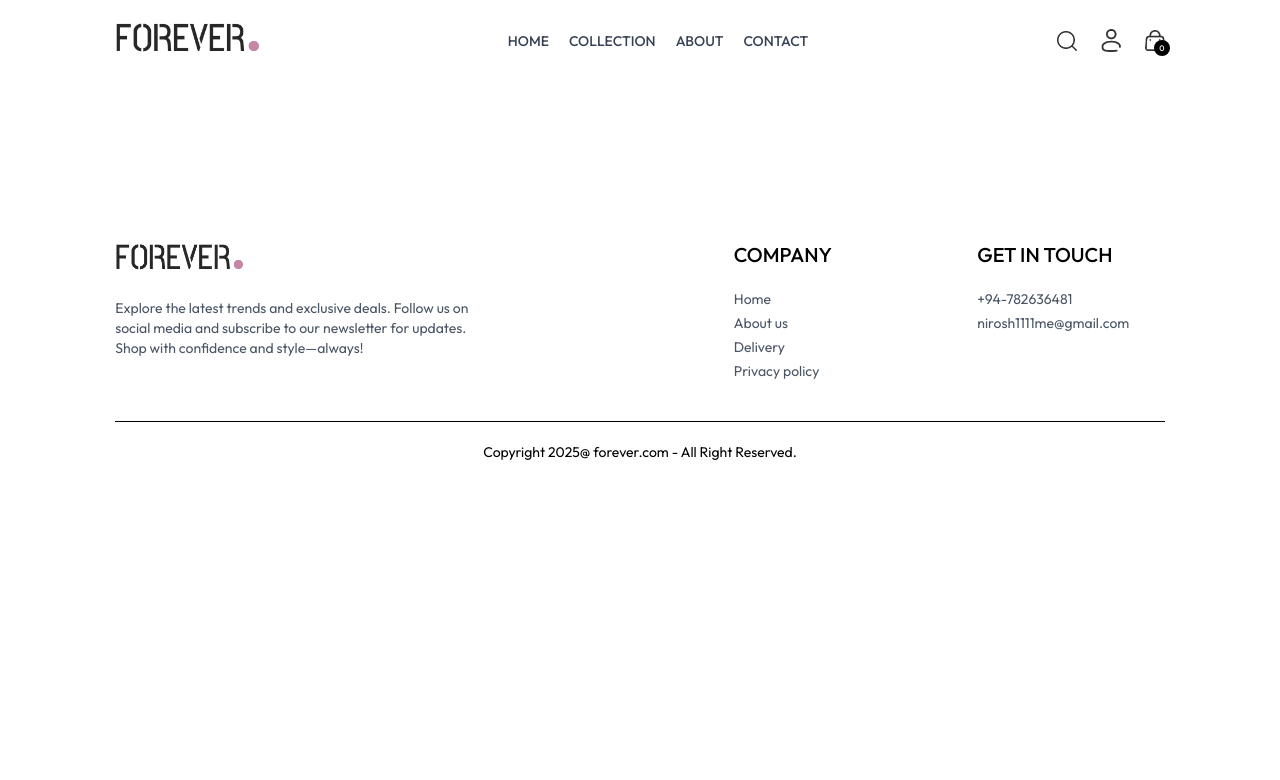
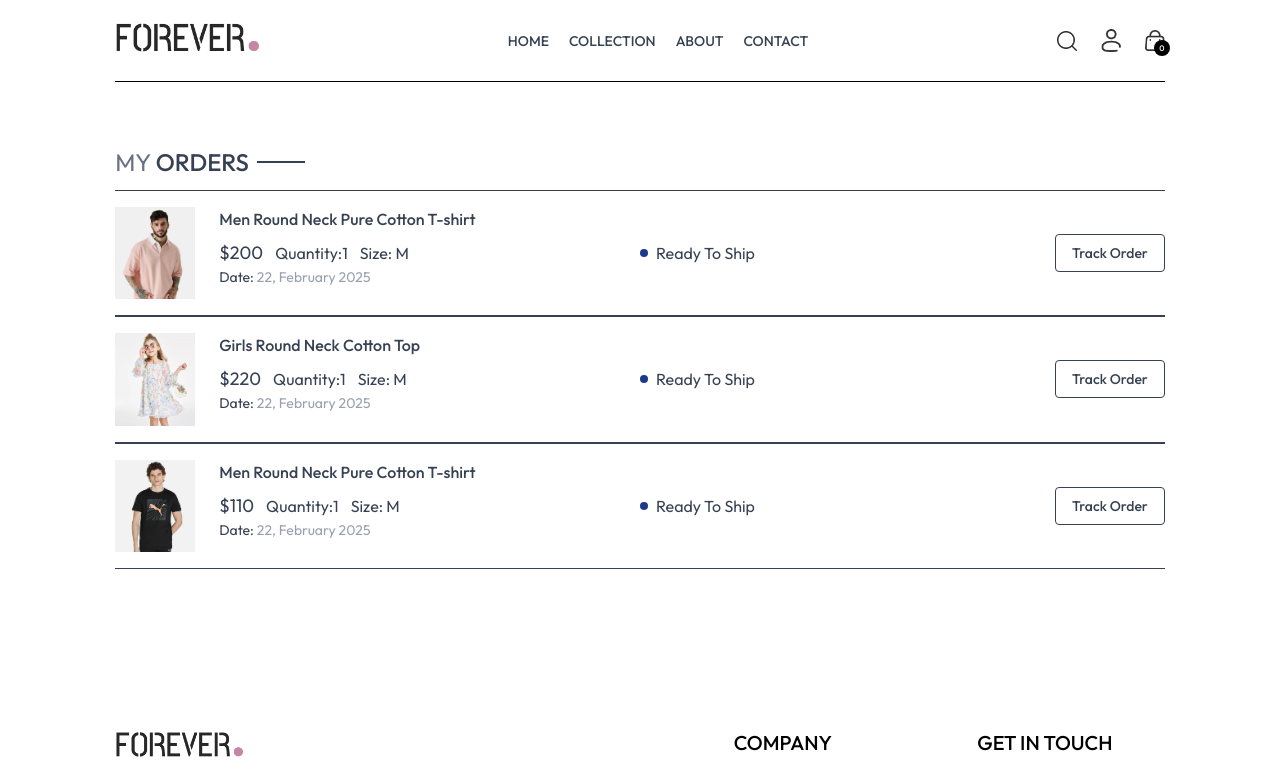
Before and after one commit to Nirosh-Edirisinghe/Ecommerse-site, a React (Vite) app in the folder frontend/: page /orders in a window 1280 px wide. Shown: the top 780 px of the page. Built offline with nearby package versions, Linux system fonts and the light colour scheme.

Commit message:
create ui part of the my order page

```diff
--- a/frontend/src/context/ShowContext.jsx
+++ b/frontend/src/context/ShowContext.jsx
@@ -1,6 +1,7 @@
 import { createContext, useEffect, useState } from "react";
 import { products } from "../assets/assets";
 import { toast } from "react-toastify";
+import { useNavigate } from "react-router-dom";
 
 export const ShopContext = createContext();
 
@@ -10,6 +11,7 @@
    const[search,setSearch] = useState('');
    const[showSearch,setShowSearch] = useState(false)
    const [cartItems,setCartItems] = useState({});
+   const navigate = useNavigate();
 
    const addToCart = async (itemId,size) => {
 
@@ -57,10 +59,28 @@
       setCartItems(cartData);
    }
 
+   const getCartAmount = () =>{
+      let totalAmount = 0;
+      for(const items in cartItems){
+         let itemInfo = products.find((product)=>product._id === items);
+         for(const item in cartItems[items]){
+            try {
+               if(cartItems[items][item] > 0){
+                  totalAmount += itemInfo.price * cartItems[items][item];
+               }
+            } catch (error) {
+
+            }
+         }
+      }
+      return totalAmount;
+   }
+
    const value = {
       products, currency, delivery_fee, search,setSearch, showSearch, setShowSearch,
       cartItems,addToCart,
-      getCartCount,updateQuantity
+      getCartCount,updateQuantity,
+      getCartAmount,navigate
 
    }
    return(
--- a/frontend/src/pages/Orders.jsx
+++ b/frontend/src/pages/Orders.jsx
@@ -1,8 +1,43 @@
-import React from 'react'
+import React, { useContext } from 'react'
+import { ShopContext } from '../context/ShowContext'
+import Title from '../components/Title';
 
 const Orders = () => {
+  const {products, currency} = useContext(ShopContext);
   return (
-    <div>
+    <div className='border-t pt-16'>
+      <div className="text-2xl">
+        <Title text1={'MY'} text2={'ORDERS'}/>
+      </div>
+
+      <div>
+        {
+          products.slice(1,4).map((item,index)=>(
+            <div key={index} className='py-4 border-t border-b text-gray-700 flex flex-col md:flex-row md:items-center md:justify-between gap-4'>
+              <div className='flex items-start gap-6 text-sm'>
+                <img className='w-16 sm:w-20' src={item.image[0]} alt="" />
+                <div>
+                <p className='sm:text-base font-medium'>{item.name}</p>
+                <div className="flex items-center gap-3 mt-2 text-base text-gray-700">
+                  <p className='text-lg'>{currency}{item.price}</p>
+                  <p>Quantity:1</p>
+                  <p>Size: M</p>
+                </div>
+                <p>Date: <span className='text-gray-400' >22, February 2025</span></p>
+                </div>
+
+              </div>
+              <div className="md:w-1/2 flex  justify-between">
+                <div className="flex items-center gap-2">
+                  <p className='min-w-2 h-2 rounded-full bg-blue-900'></p>
+                  <p className='text-sm md:text-base'> Ready To Ship</p>
+                </div>
+                <button className="border  px-4 py-2 text-sm font-medium rounded-sm">Track Order</button>
+              </div>
+            </div>
+          ))
+        }
+      </div>
 
     </div>
   )
```
